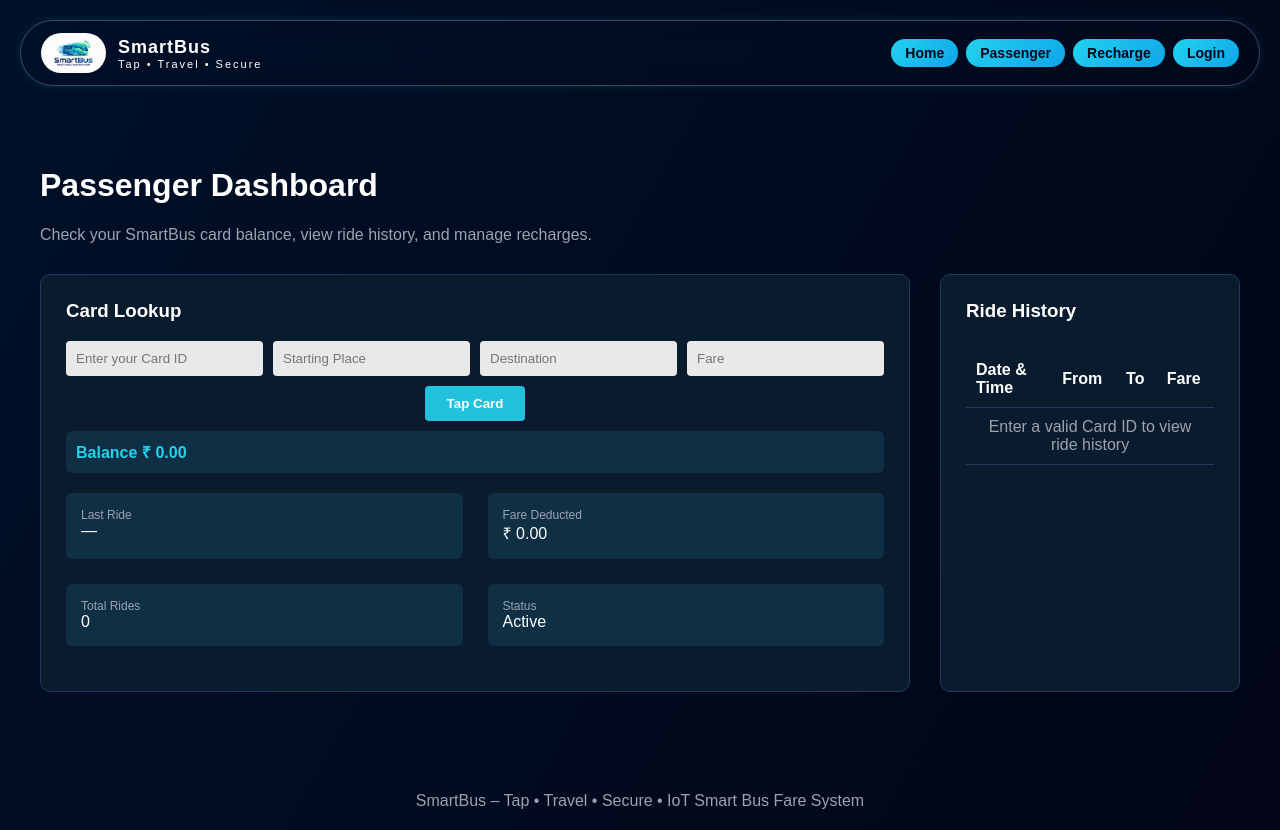
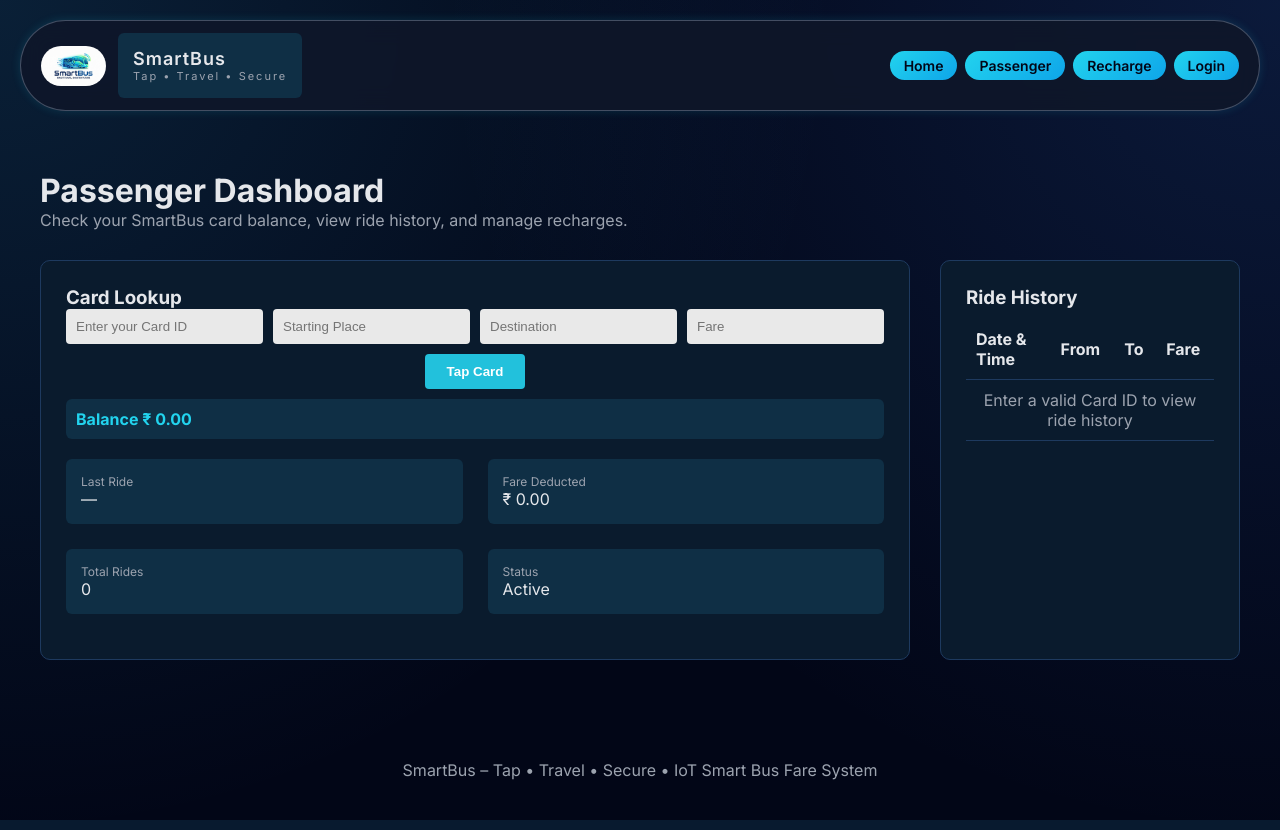
Before and after one commit to Asish2404/TapNRide, a FastAPI app: page /dashboard in a window 1280 px wide. Run offline with FastAPI, Linux system fonts and the light colour scheme; the visitor is signed in with stand-in values (Sample User, id 1).

Commit message:
Resolved merge conflict

```diff
--- a/Website/static/css/dashboard.css
+++ b/Website/static/css/dashboard.css
@@ -1,8 +1,27 @@
+:root {
+    --bg: #020617;
+    --bg-elevated: rgba(15, 23, 42, 0.9);
+    --accent: #22d3ee;
+    --accent2: #0ea5e9;
+    --text: #e5e7eb;
+    --muted: #9ca3af;
+    --radius: 999px;
+}
+
+* {
+    box-sizing: border-box;
+    margin: 0;
+    padding: 0;
+}
+
 body {
-    font-family: Arial, sans-serif;
-    margin: 0;
-    background: linear-gradient(120deg, #001028, #020617);
-    color: white;
+    font-family: "Inter", sans-serif;
+    background:
+        radial-gradient(circle at 0% 0%, rgba(56, 189, 248, 0.14), transparent 55%),
+        radial-gradient(circle at 100% 0%, rgba(59, 130, 246, 0.16), transparent 55%),
+        #020617;
+    color: var(--text);
+    min-height: 100vh;
 }
 
 /* NAVBAR */
@@ -17,14 +36,18 @@ body {
     margin: 20px;
     border: 1px solid rgba(148, 163, 184, 0.4);
     backdrop-filter: blur(12px);
+    transition: 0.3s ease;
+    box-shadow: 0 0 10px rgba(34, 211, 238, 0.15);
 }
 
 .brand {
     display: flex;
     align-items: center;
 }
+/* PROFILE DROPDOWN FIX */
+
 .profile-container {
-    position: relative;   /* 🔥 REQUIRED */
+    position: relative;
     display: inline-block;
 }
 
@@ -46,27 +69,28 @@ body {
     display: flex;
     align-items: center;
     justify-content: center;
+    font-weight: 600;
 }
 
-/* 🔥 FIXED DROPDOWN */
+/* 🔥 MAIN FIX */
 .dropdown-menu {
     display: none;
     position: absolute;
     top: 45px;
     right: 0;
     background: white;
-    min-width: 150px;
+    min-width: 160px;
     border-radius: 8px;
     box-shadow: 0 8px 20px rgba(0,0,0,0.2);
     overflow: hidden;
     z-index: 9999;
 }
 
-/* Fix links */
+/* FIX TEXT ISSUE */
 .dropdown-menu a {
     display: block;
     padding: 10px;
-    color: black !important;   /* 🔥 override nav style */
+    color: black !important;
     text-decoration: none;
 }
 
@@ -77,14 +101,15 @@ body {
     color: rgb(255, 255, 255);
     font-size: 12px;
 }
-.info_1 {
+
+.info {
     display: flex;
     flex-direction: column;
 }
 
 .logo-img {
-    width: 65px;
-    height: 40px;
+    width: 65px !important;
+    height: 40px !important;
     border-radius: 25px;
     margin-right: 12px;
 }
@@ -93,21 +118,6 @@ body {
     border-radius: 25px;
     width: 65px;
 } */
-
-
-.top-nav {
-    display: flex;
-    justify-content: space-between;
-    align-items: center;
-    padding: 12px 20px;
-    background: var(--bg-elevated);
-    border-radius: 999px;
-    margin: 20px;
-    border: 1px solid rgba(148, 163, 184, 0.4);
-    backdrop-filter: blur(12px);
-    transition: 0.3s ease;
-    box-shadow: 0 0 10px rgba(34, 211, 238, 0.15);
-}
 
 /* Hover Effect */
 
@@ -144,7 +154,7 @@ body {
     font-weight: 600;
     text-decoration: none;
     padding: 6px 14px;
-    border-radius: 20px;
+    border-radius: var(--radius);
     font-size: 14px;
     transition: 0.2s;
 }
@@ -153,6 +163,8 @@ body {
     background: #fdfdfd;
     color: rgb(15, 15, 15);
 }
+
+
 
 
 
--- a/Website/templates/admin.html
+++ b/Website/templates/admin.html
@@ -6,6 +6,9 @@
     <meta charset="UTF-8">
     <title>SmartBus Admin Panel</title>
     <meta name="viewport" content="width=device-width, initial-scale=1.0">
+    <link rel="preconnect" href="https://fonts.googleapis.com">
+    <link rel="preconnect" href="https://fonts.gstatic.com" crossorigin>
+    <link href="https://fonts.googleapis.com/css2?family=Inter:wght@300;400;600;700&display=swap" rel="stylesheet">
     <link rel="stylesheet" href="../static/css/admin.css">
     <link rel="shortcut icon" href="../static/source/SB.jpeg" type="image/x-icon">
 </head>
@@ -13,8 +16,6 @@
 <body>
 
     <header class="top-nav">
-        <!-- <div class="logo">
-    </div> -->
         <div class="brand">
             <img src="../static/source/SB.jpeg" alt="SmartBus Logo" class="logo-img">
             <div class="info">
--- a/Website/templates/dashboard.html
+++ b/Website/templates/dashboard.html
@@ -5,7 +5,9 @@
     <meta charset="UTF-8">
     <title>SmartBus Passenger Dashboard</title>
     <meta name="viewport" content="width=device-width, initial-scale=1.0">
-
+    <link rel="preconnect" href="https://fonts.googleapis.com">
+    <link rel="preconnect" href="https://fonts.gstatic.com" crossorigin>
+    <link href="https://fonts.googleapis.com/css2?family=Inter:wght@300;400;600;700&display=swap" rel="stylesheet">
     <link rel="stylesheet" href="../static/css/dashboard.css">
     <link rel="shortcut icon" href="../static/source/SB.jpeg" type="image/x-icon">
 
@@ -15,7 +17,7 @@
     <header class="top-nav">
         <div class="brand">
             <img src="../static/source/SB.jpeg" alt="SmartBus Logo" class="logo-img">
-            <div class="info_1">
+            <div class="info">
                 <div class="brand-text">SmartBus</div>
                 <div class="brand-text-sub">Tap • Travel • Secure</div>
             </div>
```
Also changed, not shown: Website/main_v5.py (+7 -1 lines), Website/static/css/admin.css (+59 -39 lines), Website/static/css/recharge.css (+21 -22 lines), Website/templates/recharge.html (+13 -12 lines). Lines whose indentation alone changed are shown as unchanged.
